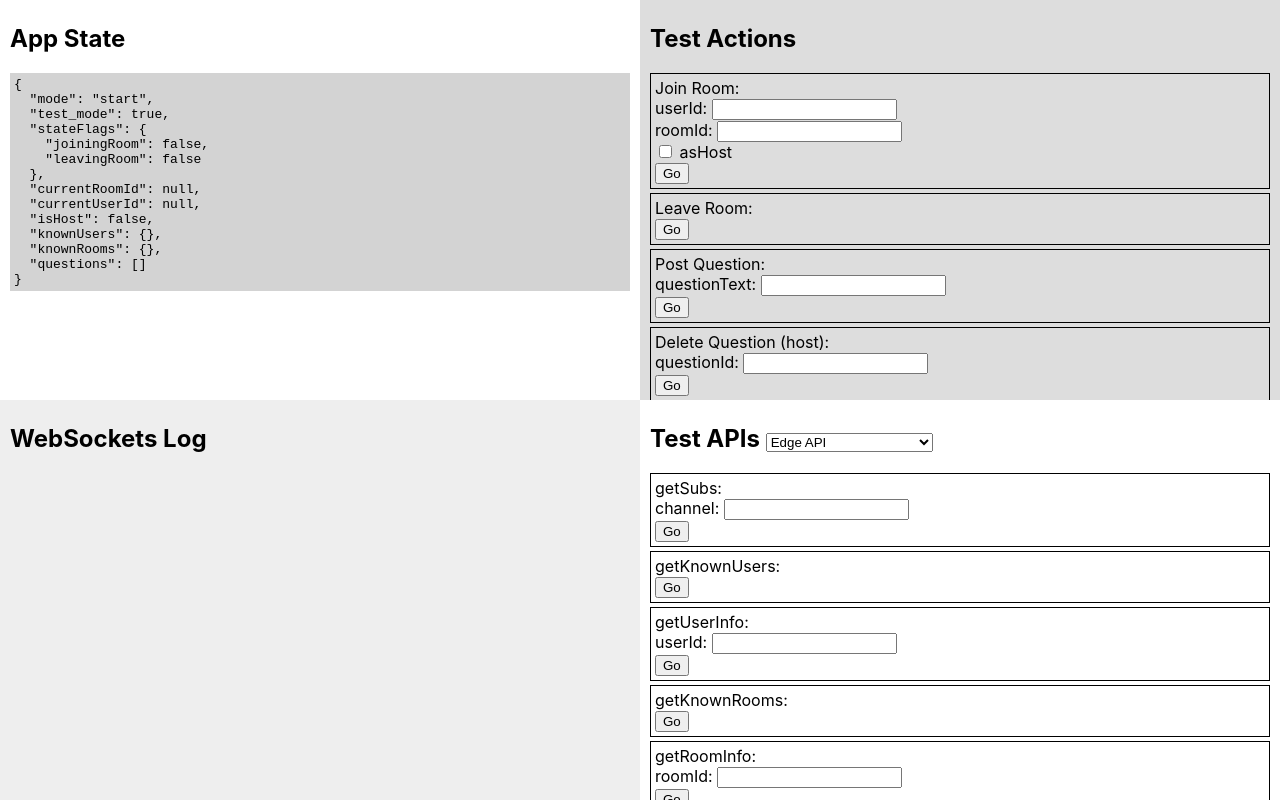
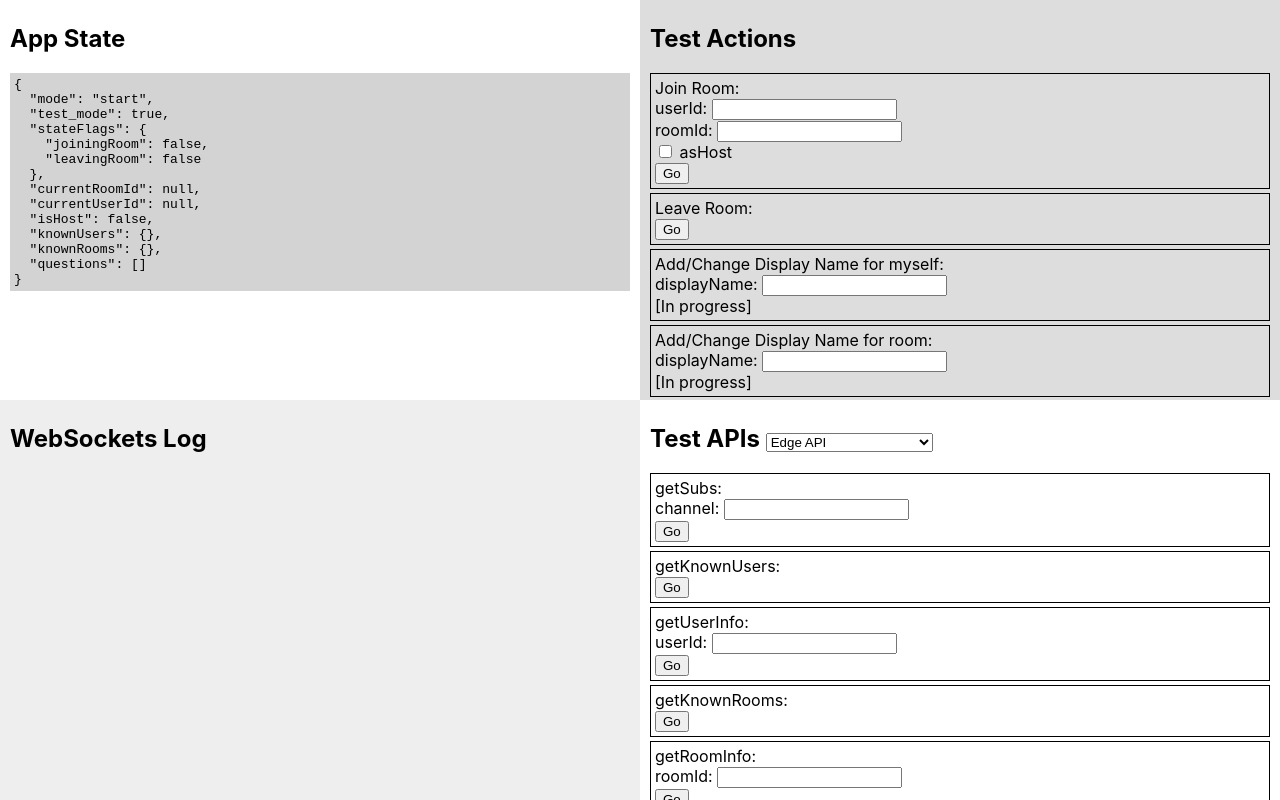
Before and after one commit to fastly/fanout-compute-js-demo, a React app in the folder client/: page / in a window 1280 px wide. Both pictures are taken after a click on the button "Test". Built offline with nearby package versions, Linux system fonts and the light colour scheme.

Commit message:
added stubs for remaining actions

```diff
--- a/client/src/pages/TestMode/TestActions.tsx
+++ b/client/src/pages/TestMode/TestActions.tsx
@@ -27,11 +27,52 @@ export function TestActions() {
       </div>
 
       <div>
+        <TestOperation label="Add/Change Display Name for myself"
+                       params={[
+                         {paramName: 'displayName',},
+                       ]}
+        />
+      </div>
+
+      <div>
+        <TestOperation label="Add/Change Display Name for room"
+                       params={[
+                         {paramName: 'displayName',},
+                       ]}
+        />
+      </div>
+
+      <div>
+        <TestOperation label="Change room theme color"
+                       params={[
+                         {paramName: 'themeColor',},
+                       ]}
+        />
+      </div>
+
+      <div>
         <TestOperation label="Post Question"
                        params={[
                          {paramName: 'questionText',},
                        ]}
                        exec={async (params) => await actions.postQuestion(params.questionText)}
+        />
+      </div>
+
+      <div>
+        <TestOperation label="Reword Question"
+                       params={[
+                         {paramName: 'questionId',},
+                         {paramName: 'questionText',},
+                       ]}
+        />
+      </div>
+
+      <div>
+        <TestOperation label="Answer Question (host)"
+                       params={[
+                         {paramName: 'answerText',},
+                       ]}
         />
       </div>
 
```
